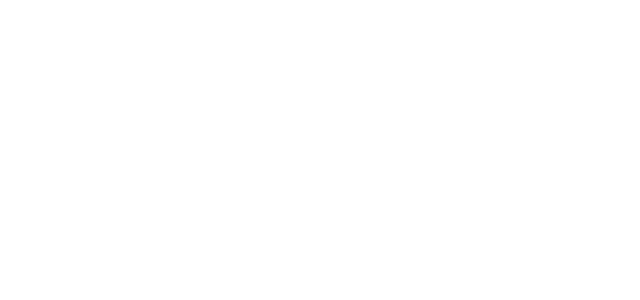
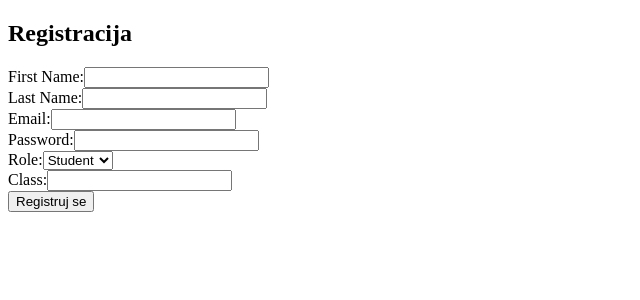
Before and after one commit to alempeco/Projekt_elibery, an Angular app in the folder frontend/elibery-frontend/: page /register in a window 1280 px wide. Before the commit this address led to /. Shown: the top 300 px of the page, without its empty margins (0-640 px from the left). Built offline with nearby package versions, Linux system fonts and the light colour scheme.

Commit message:
Added register component, updated server.js and routes

```diff
--- a/frontend/elibery-frontend/angular.json
+++ b/frontend/elibery-frontend/angular.json
@@ -92,5 +92,8 @@
         }
       }
     }
+  },
+  "cli": {
+    "analytics": false
   }
 }
--- a/frontend/elibery-frontend/src/app/app.routes.ts
+++ b/frontend/elibery-frontend/src/app/app.routes.ts
@@ -2,9 +2,12 @@
 import { LoginComponent } from './login/login.component';
 import { DashboardComponent } from './dashboard/dashboard.component';
 import { AuthGuard } from './guards/auth.guard';
+import { RegisterComponent } from './register/register.component';
 
 export const routes: Routes = [
   { path: 'login', component: LoginComponent },
+  { path: 'register', component: RegisterComponent },
+
   { path: 'dashboard', component: DashboardComponent, canActivate: [AuthGuard] },
   { path: '', redirectTo: '/login', pathMatch: 'full' }
 ];
--- /dev/null
+++ b/frontend/elibery-frontend/src/app/register/register.component.html
@@ -0,0 +1,41 @@
+<div class="register-container">
+  <h2>Registracija</h2>
+  <form (ngSubmit)="onRegister()">
+    <div>
+      <label>First Name:</label>
+      <input type="text" [(ngModel)]="firstName" name="firstName" required />
+    </div>
+
+    <div>
+      <label>Last Name:</label>
+      <input type="text" [(ngModel)]="lastName" name="lastName" required />
+    </div>
+
+    <div>
+      <label>Email:</label>
+      <input type="email" [(ngModel)]="email" name="email" required />
+    </div>
+
+    <div>
+      <label>Password:</label>
+      <input type="password" [(ngModel)]="password" name="password" required />
+    </div>
+
+    <div>
+      <label>Role:</label>
+      <select [(ngModel)]="role" name="role">
+        <option value="student">Student</option>
+        <option value="teacher">Teacher</option>
+      </select>
+    </div>
+
+    <div>
+      <label>Class:</label>
+      <input type="text" [(ngModel)]="userClass" name="userClass" />
+    </div>
+
+    <button type="submit">Registruj se</button>
+  </form>
+
+  <p *ngIf="message" style="color:red">{{ message }}</p>
+</div>
--- /dev/null
+++ b/frontend/elibery-frontend/src/app/register/register.component.ts
@@ -0,0 +1,51 @@
+import { Component } from '@angular/core';
+import { Router } from '@angular/router';
+import { FormsModule } from '@angular/forms';
+import { CommonModule } from '@angular/common';
+import { HttpClientModule, HttpClient } from '@angular/common/http';
+
+@Component({
+  selector: 'app-register',
+  standalone: true,
+  imports: [CommonModule, FormsModule, HttpClientModule],
+  templateUrl: './register.component.html',
+  styleUrls: ['./register.component.css']
+})
+export class RegisterComponent {
+  firstName = '';
+  lastName = '';
+  email = '';
+  password = '';
+  role = 'student';
+  userClass = '';
+  message = '';
+
+  constructor(private http: HttpClient, private router: Router) {}
+
+  onRegister() {
+    if (!this.firstName || !this.lastName || !this.email || !this.password) {
+      this.message = 'Sva polja su obavezna!';
+      return;
+    }
+
+    const body = {
+      firstName: this.firstName,
+      lastName: this.lastName,
+      email: this.email,
+      password: this.password,
+      role: this.role,
+      class: this.userClass
+    };
+
+    this.http.post('http://localhost:3000/api/register', body).subscribe({
+      next: (res: any) => {
+        this.message = 'Registracija uspješna!';
+        this.router.navigate(['/login']);
+      },
+      error: (err) => {
+        console.error('Greška pri registraciji:', err);
+        this.message = err.status === 409 ? 'Email već postoji!' : 'Greška na serveru!';
+      }
+    });
+  }
+}
```
Also changed, not shown: frontend/elibery-frontend/src/app/register/register.component.css (added), 2 other files (tests, documents, lock files or other folders).
